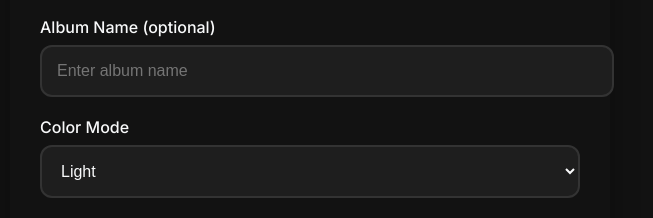
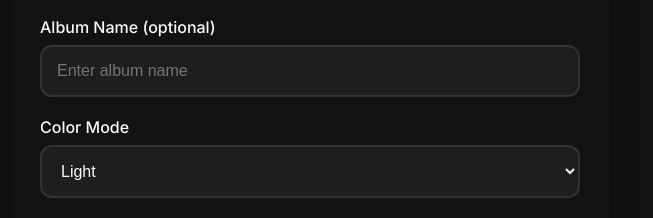
Before and after one commit to Abhinerd/Cover-Art-Generator, a plain HTML site: page index.html in a window 1280 px wide. Both pictures are taken after a click on the button "Toggle theme". Shown: the part 252-470 px from the top of the page, 330-983 px from the left. Drawn offline with Linux system fonts and the light colour scheme.

Commit message:
Update style.css

```diff
--- a/css/style.css
+++ b/css/style.css
@@ -180,6 +180,7 @@ body.dark .input-group label {
 }
 
 input[type="text"],
+input[type="file"],
 select {
   width: 100%;
   padding: 15px;
@@ -189,9 +190,11 @@ select {
   transition: var(--transition);
   background-color: var(--card-light);
   color: var(--text-dark);
+  box-sizing: border-box;
 }
 
 body.dark input[type="text"],
+body.dark input[type="file"],
 body.dark select {
   background-color: var(--card-dark);
   border-color: var(--border-dark);
```
